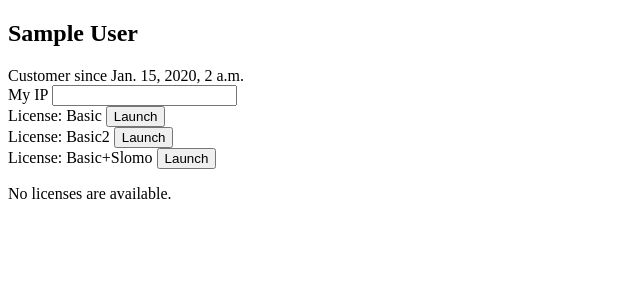
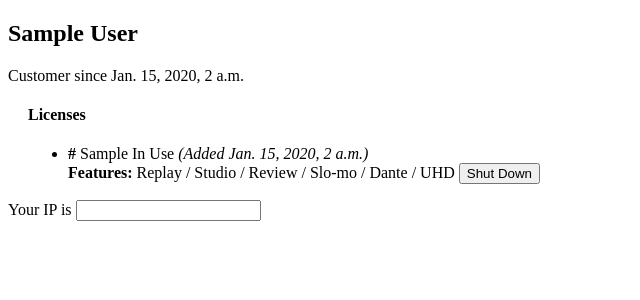
Before and after one commit to mxmoss/vsg, a Django app: page /1/ in a window 1280 px wide. Shown: the top 300 px of the page, without its empty margins (0-640 px from the left). Run offline with Django 4.2, Linux system fonts and the light colour scheme; tables that the repository leaves empty hold one stand-in row (values such as "Sample post").

Commit message:
Update detail.html
Revise License detail so it is data-driven

```diff
--- a/vsgSite/Customer/templates/Customer/detail.html
+++ b/vsgSite/Customer/templates/Customer/detail.html
@@ -7,29 +7,30 @@
 <body  onpageshow="getIPFromAmazon()">
     <h2>{{ customer.cust_name }}</h2>
     Customer since {{ customer.add_date }}<br/>
-    My IP <input type="text" id="myip" name="myip" value=""/><br/>
     <form action="{% url 'Customer:detail' customer.id  %}spinup/" method="POST">
     {% csrf_token %}
-    License: Basic <button type="submit">Launch</button>
-    </form>
-    <form action="{% url 'Customer:detail' customer.id  %}spinup/" method="POST">
-    {% csrf_token %}
-    License: Basic2 <button type="submit">Launch</button>
-    </form>
-    <form action="{% url 'Customer:detail' customer.id  %}spinup/" method="POST">
-    {% csrf_token %}
-    License: Basic+Slomo <button type="submit">Launch</button>
-    </form>
-    {% if latest_license_list %}
+
+    <div style="margin-left:20px;margin-top:20px">
+        <h4>Licenses</h4>
         <ul>
-        {% for license in latest_license_list %}
-<!--            <li><a href="{% url 'License:detail' license.id %}">{{ license.cust_name }}</a></li> -->
-            <li>{{ license.cust_name }}</li>
+        {% for lic in customer.license_set.all %}
+            {% if lic.active_ind %}
+            <li><b>#</b> {{lic.license_no}}  {% if lic.license_in_use %}In Use{% else %}Available{% endif %} <i>(Added {{lic.add_date}})</i><br/>
+                <b>Features: </b>
+                {% if lic.replay_ind %}Replay /{% else %}{% endif %}
+                {% if lic.studio_ind %}Studio /{% else %}{% endif %}
+                {% if lic.review_ind %}Review /{% else %}{% endif %}
+                {% if lic.slomo_ind %}Slo-mo /{% else %}{% endif %}
+                {% if lic.dante_ind %}Dante /{% else %}{% endif %}
+                {% if lic.uhd_ind %}UHD {% else %}{% endif %}
+                {% if lic.license_in_use %}<button type="submit">Shut Down</button>{% else %}<button type="submit">Launch</button>{% endif %}
+           </li>
+            {% endif %}
         {% endfor %}
         </ul>
-    {% else %}
-        <p>No licenses are available.</p>
-    {% endif %}
+    </div>
+    Your IP is <input type="text" id="myip" name="myip" value=""/><br/>
+    </form>
 
 <script>
 function getIPFromAmazon() {
```
